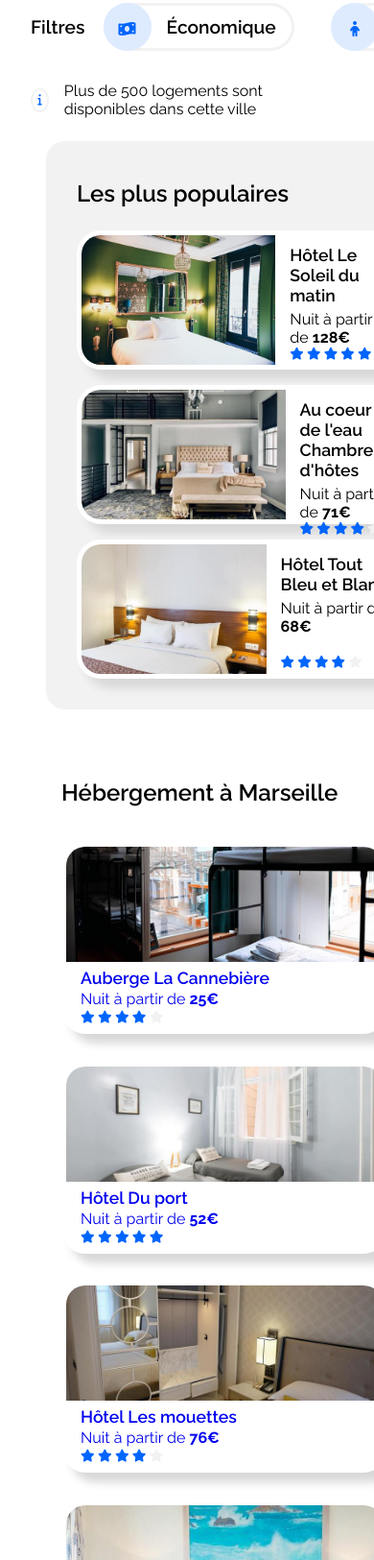
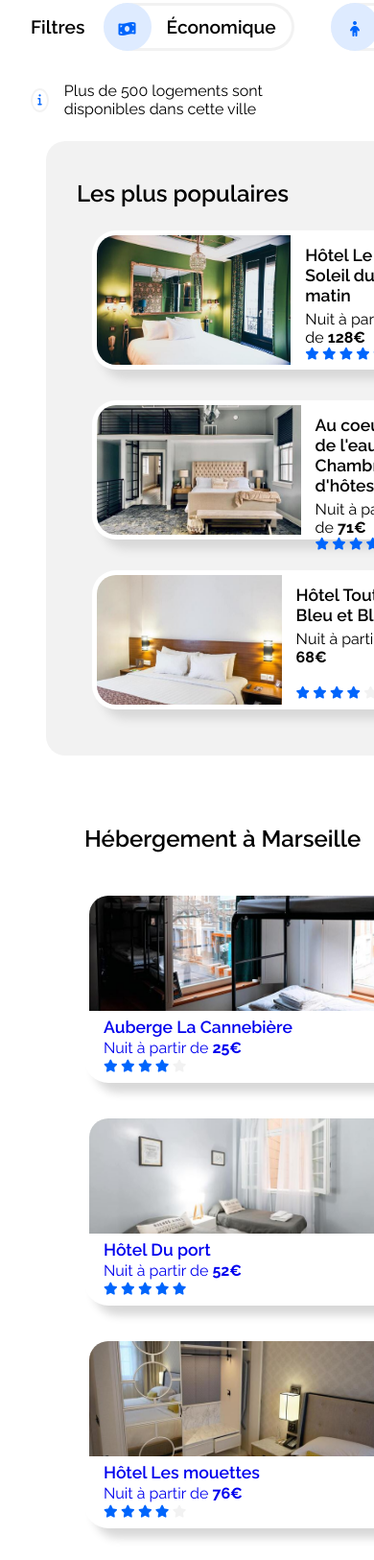
Before and after one commit to bastien-page/OC_P2_Reservia, a plain HTML site: page index.html in a window 390 px wide. Shown: the part 375-2000 px from the top of the page at 96% size. Drawn offline with Linux system fonts and the light colour scheme.

Commit message:
responsive top

```diff
--- a/index.html
+++ b/index.html
@@ -18,6 +18,7 @@
 
 
     <div class="container">
+
         <!-- HEADER -->
     <header>
 
@@ -84,7 +85,9 @@
 
         </section>
 
+        <!-- HOME & TOP -->
         <div class="home_top">
+
             <!-- HOME -->
             <section class="home">
 
@@ -198,6 +201,7 @@
                 <p><i class="fas fa-chart-line"></i></p>
                 </div>
 
+                <div class="topMedia">
                 <article class="card top">
                     <img src="./img/home/emile-guillemot-Bj_rcSC5XfE-unsplash.jpg" alt="photo" class="img">
                     <div class="top__info">
@@ -242,7 +246,7 @@
                         </p>
                     </div>
                 </article>
-
+                </div>
 
             </section>
             </div>
--- a/style.css
+++ b/style.css
@@ -311,11 +311,15 @@ header img {
 
 }
 
-.tophome__title {
+
+.tophome__title  {
     display: flex;
     flex-direction: row;
     justify-content: space-between;
     align-items: center;
+}.topMedia {
+    display: flex;
+    flex-direction: column;
 }
 
 .tophome__title i {
@@ -329,6 +333,7 @@ header img {
     flex-direction: row;
     width: 340px;
     height: 145px;
+    margin: 1rem 0;
 }
 
 .top img {
@@ -360,7 +365,7 @@ header img {
     padding-bottom: 10px;
 }
 
-/* EN COURS  */
+/* ACTIVITY  */
 
 .activities {
     display: flex;
@@ -473,24 +478,41 @@ footer li {
     .container {
         margin : 2rem;
     }
-    .grid {
-        grid-template-columns: repeat(2, 250px);
 
-    }
-    .home__title, .home__footer {
-        grid-column : 1/ span 2;
-    }
+    /* RESPONSIVE SECTION HOMETOP */
+
     .home_top {
+        flex-direction: column;
         justify-content: space-evenly;
         flex-wrap: wrap;
     }
+
     .home , .tophome {
         margin-bottom: 2rem;
     }
 
+    .grid {
+        justify-content: center;
+    }
+
+    /* RESPONSIVE SECTION TOP */
+    .tophome {
+        order: -1;
+    }
+    .topMedia {
+        display: flex;
+        flex-direction: row ;
+        justify-content: space-evenly;
+        flex-wrap: wrap;
+
+    }
     .top {
-        margin-top: 1rem;
+        margin: 1rem;
     }
+
+
+    /* RESPONSIVE SECTION ACTIVITY */
+
     .activities {
         justify-content: center;
     }
@@ -518,18 +540,46 @@ footer li {
 
 }
 
-@media screen and (max-width :1000px){
+@media screen and (max-width :1100px){
+
+
+    .grid {
+        grid-template-columns: repeat(2, 250px);
+        grid-gap: 2rem 4rem;
+
+    }
+    .home__title, .home__footer {
+        grid-column : 1/ span 2;
+    }
+
+    /* RESPONSIVE SECTION ACTIVITY */
+
     .grid-big {
         grid-template-columns: repeat(2, 300px);
         grid-template-rows: 60px repeat(3,160px);
-        grid-gap : 2rem;
+        grid-gap : 2rem 4rem;
     }
     .activity__title {
         grid-area: 1 / span 2;
     }
+
 }
 
 @media screen and (max-width :800px) {
+
+    header {
+        flex-direction: column;
+    }
+
+    .header__nav {
+        justify-content: center;
+    }
+
+    .header__nav li {
+        margin: 1rem ;
+    }
+
+    /* RESPONSIVE FOOTER  */
 
     footer {
         flex-direction: column;
@@ -548,24 +598,31 @@ footer li {
         margin-top: 0;
     }
 
-    header {
-        flex-direction: column;
-    }
-
-    .header__nav {
-        justify-content: center;
-    }
-
-    .header__nav li {
-        margin: 1rem ;
-    }
-    .tophome {
-        order : -1;
-    }
-
 }
 
 @media screen and (max-width :700px){
+
+    /* RESPONSIVE SECTION HOME */
+    .grid {
+        grid-template-columns: 340px;
+
+    }
+    .home__title, .home__footer {
+        grid-column : 1;
+    }
+    .card {
+        width: 340px;
+
+    }
+    .card img {
+        width: 330px;
+    }
+    .home {
+        background-color: white
+    }
+
+    /* RESPONSIVE SECTION ACTIVITY */
+
     .grid-big {
         grid-template-columns: 340px;
         grid-template-rows: 60px repeat(6,200px);
@@ -583,23 +640,3 @@ footer li {
         height: 150px;
     }
 }
-
-@media screen and (max-width :600px) {
-
-    .grid {
-        grid-template-columns: 340px;
-
-    }
-    .home__title, .home__footer {
-        grid-column : 1;
-    }
-    .card {
-        width: 340px;
-
-    }
-    .card img {
-        width: 330px;
-    }
-    .home {
-        background-color: white
-    }
```
Lines whose indentation alone changed are shown as unchanged.
